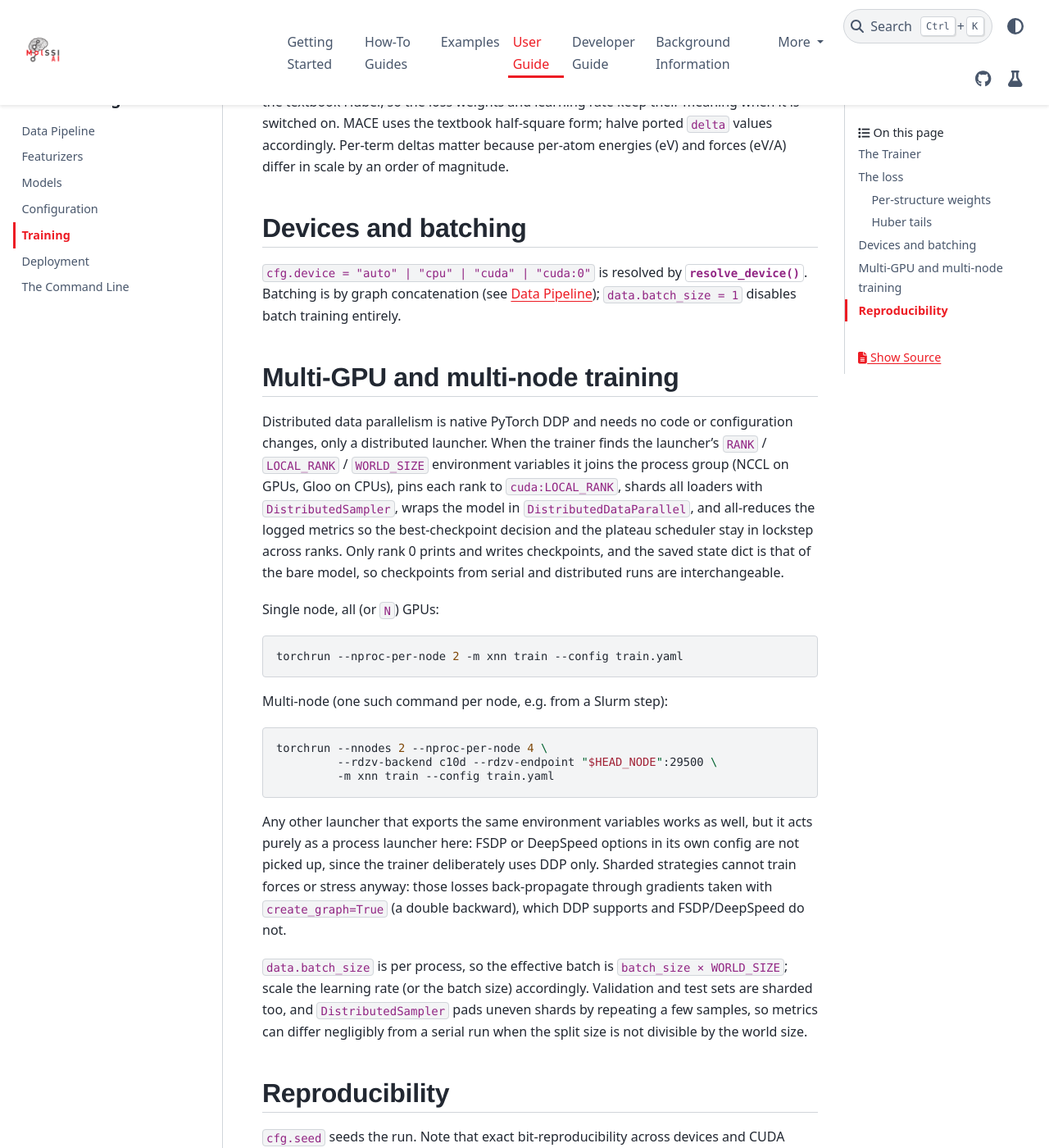
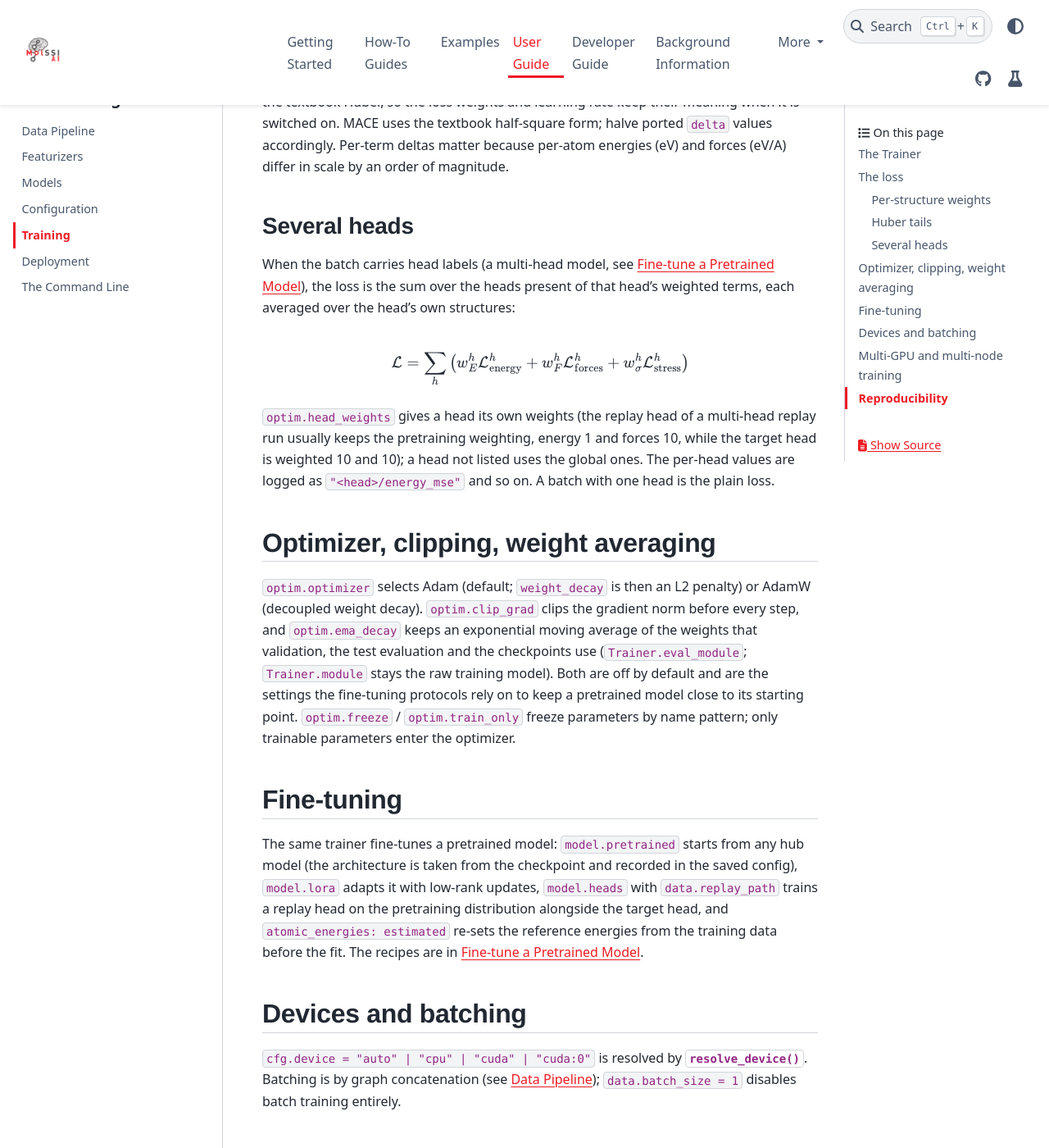
Before and after one commit to molssi-ai/xnn, a Sphinx documentation site: the page built from docs/user_guide/training.rst, in a window 1280 px wide and 1400 px high, scrolled down 2458 px. Shown: the whole window at 82% size. Built offline with Sphinx 7.4.7 and the PyData theme 0.15.4, drawn with Linux system fonts in a browser that asks for light colours; pages that are not in the unit, such as notebooks, are missing from menus.

Commit message:
adds docs for finetuning

```diff
--- a/docs/examples/index.rst
+++ b/docs/examples/index.rst
@@ -85,6 +85,11 @@ the MACE and AIMNet2 **foundation models** in action:
 ``MACE.from_foundation()`` call and runs the butane torsion profile
 against OPLS-AA, the water dimer against CCSD(T)/CBS, and a
 ``Trainer`` fine-tune to a new DFT reference (rMD17 malonaldehyde);
+``mace_finetuning_strategies.ipynb`` compares the fine-tuning strategies
+(naive, readout-only, LoRA, multi-head pseudolabel replay) of the same
+foundation model on 50 rMD17 ethanol structures, with the model-aware
+reference-energy reestimation and the drift away from the foundation model
+on other molecules;
 ``mace_foundation_materials.ipynb`` screens equations of state (Si, Al,
 NaCl) across the MACE-MP generations (MP-0, MPA-0, OMAT-0);
 ``aimnet2_foundation_molecules.ipynb`` loads the published AIMNet2 models
--- /dev/null
+++ b/docs/how_tos/finetune_a_model.rst
@@ -0,0 +1,173 @@
+.. _howto-finetune:
+
+******************************
+Fine-tune a Pretrained Model
+******************************
+
+Every fine-tuning strategy of the MACE fine-tuning protocols is available
+for xnn models through the ordinary training config and the
+:mod:`xnn.common.finetune` tools: naive fine-tuning, layer freezing, LoRA,
+multi-head replay (with original or pseudolabelled replay data) and the
+reference-energy estimators. The strategies apply to every model that
+declares its readout (MACE, NequIP, Allegro, CACE, AIMNet2, SchNet,
+PhysNet, BAMBOO, HDNNP/ANI); the classical force fields have no readout
+and no linear layers to adapt. ``examples/gnn/mace/mace_finetuning_strategies.ipynb``
+runs the strategies side by side on a MACE-OFF23 foundation model.
+
+Start from any pretrained model
+===============================
+
+``model.pretrained`` names anything :func:`~xnn.common.models.from_pretrained`
+loads (a registered foundation model, a trainer checkpoint, a portable model
+directory, a URL or a Zenodo DOI). The architecture comes from the
+checkpoint; the config only needs the model's cutoff and the fine-tuning
+options:
+
+.. code-block:: yaml
+
+   model:
+     pretrained: mace-off23-small     # or runs/exp/best.pt, a directory, a DOI
+     cutoff: 5.0                      # must equal the checkpoint's
+     dtype: float32                   # optional cast of the weights
+     atomic_energies: estimated       # re-set the E0s from the training data
+
+   data:
+     train_path: ethanol_train.xyz
+     batch_size: 5
+
+   optim:
+     lr: 1.0e-3
+     epochs: 200
+     energy_weight: 10.0
+     force_weight: 10.0
+     weight_decay: 0.0
+     ema_decay: 0.999
+     clip_grad: 1.0
+     optimizer: adamw
+
+This is naive fine-tuning: every weight trains. The checkpoint written by
+the trainer records the resolved architecture, so it rebuilds from its
+weights alone, and loads back with ``from_pretrained("runs/exp/best.pt")``.
+
+Reference energies
+==================
+
+A fine-tuning set computed at another level of theory differs from the
+pretraining labels mostly by per-element constants, so the reference
+energies are re-set before the fit. ``atomic_energies: estimated`` solves
+for the per-element corrections that align the *pretrained model's
+predictions* with the new energies (the model-aware reestimation of
+Tompa *et al.*); ``atomic_energies: average`` fits the energies to the
+compositions alone; a ``{Z: E0}`` mapping sets explicit values (for example
+isolated-atom energies at the new level of theory). From Python:
+
+.. code-block:: python
+
+   from xnn.common.finetune import estimate_atomic_energies, set_atomic_energies
+
+   e0 = estimate_atomic_energies(model, train_structures)   # {Z: E0}
+   set_atomic_energies(model, e0)
+
+Freeze layers
+=============
+
+``optim.freeze`` and ``optim.train_only`` take ``fnmatch`` patterns of
+parameter names (as printed by ``model.named_parameters()``, with the
+``model.`` prefix of the force wrapper):
+
+.. code-block:: yaml
+
+   optim:
+     train_only: ["*readouts*", "*atom_ref*"]      # readout-only fine-tuning
+     # or
+     freeze: ["model.node_embedding*", "model.interactions.0.*"]
+
+LoRA
+====
+
+``model.lora`` freezes the pretrained weights and trains low-rank updates of
+every linear layer, including the equivariant ones (block by block per
+irrep, so equivariance is kept):
+
+.. code-block:: yaml
+
+   model:
+     pretrained: mace-off23-small
+     cutoff: 5.0
+     lora: {rank: 4, alpha: 1.0}       # or lora: 16; trainable: ["*atom_ref*"] keeps the E0s free
+   optim:
+     lr: 1.0e-2                        # LoRA tolerates a ten times larger learning rate
+     ema_decay: 0.99
+     clip_grad: 10.0
+
+The adapted model computes exactly what the pretrained one did until the
+updates are trained. Its checkpoints keep the adapters (``lora_in`` /
+``lora_out`` parameters); ``from_pretrained``, ``xnn export`` and ``xnn mdi``
+fold them into the base weights, so a deployed LoRA model has the original
+architecture and inference cost. From Python,
+:func:`~xnn.common.finetune.inject_lora` and
+:func:`~xnn.common.finetune.merge_lora` do the same on a model object.
+
+Multi-head replay
+=================
+
+Multi-head replay trains the target data on one readout head and a replay
+set of the pretraining distribution on another, over one shared trunk, so
+the model keeps the foundation model's behaviour away from the target data.
+Head 0 keeps the pretrained readout and reference energies; the other heads
+start as copies of it:
+
+.. code-block:: yaml
+
+   model:
+     pretrained: mace-mp-0-small
+     cutoff: 6.0
+     heads: {pt_head: null, Default: {atomic_energies: estimated}}
+
+   data:
+     train_path: target.xyz           # trains the Default head
+     replay_path: mptrj_subset.xyz    # trains pt_head
+     replay_filter: subset            # keep replay structures made of the target's elements
+     replay_samples: 2000             # random subsample (seeded)
+     replay_pseudolabel: true         # label the replay set with the pretrained model
+
+   optim:
+     lr: 1.0e-4
+     energy_weight: 10.0
+     force_weight: 10.0
+     head_weights: {pt_head: {energy_weight: 1.0, force_weight: 10.0}}
+     ema_decay: 0.9999
+     clip_grad: 1.0
+
+The loss sums every head's terms, each averaged over that head's own
+structures, with ``head_weights`` giving a head its own energy, force and
+stress weights. Replay structures with their original labels are the
+replay-fine-tuning protocol; with ``replay_pseudolabel`` any structurally
+diverse set serves, and the replay head reproduces the pretrained model.
+Combine ``heads`` with ``lora`` for multi-head LoRA. From Python:
+
+.. code-block:: python
+
+   from xnn.common.finetune import MultiHead, pseudolabel, select_replay
+
+   model = from_pretrained("mace-mp-0-small", wrap=False)
+   multi = MultiHead(model, ["pt_head", "Default"])
+   replay = pseudolabel(multi, select_replay(candidates, species_of(target), n=2000))
+   multi.label(target, "Default"); multi.label(replay, "pt_head")
+
+A multi-head checkpoint is served one head at a time:
+``from_pretrained(path, head="Default")``, ``xnn export --head Default``,
+``xnn mdi --head Default``; ``multi.select("Default")`` returns the plain
+single-head potential in Python. ``torchrun`` data-parallel training works
+as for any other model (a batch missing one head is handled).
+
+Hyperparameters
+===============
+
+The settings that the fine-tuning study of Tompa *et al.* found stable, as
+xnn options: ``weight_decay: 0.0`` for every method; constant target loss
+weights (``energy_weight: 10, force_weight: 10``) rather than a two-stage
+schedule; ``lr`` of 1e-3 (naive, freezing), 1e-2 (LoRA) and 1e-4
+(multi-head replay); ``ema_decay`` 0.999, 0.99 and 0.9999 with ``clip_grad``
+1, 10 and 1 respectively; the replay head at ``energy_weight: 1,
+force_weight: 10``.
--- a/docs/how_tos/index.rst
+++ b/docs/how_tos/index.rst
@@ -17,6 +17,7 @@ see :ref:`background`, and for complete reference information see the
    pretrained_models
    fast_paths
    train_a_model
+   finetune_a_model
    benchmark_models
    use_upstream_configs
    ase_md
--- a/docs/user_guide/training.rst
+++ b/docs/user_guide/training.rst
@@ -119,6 +119,46 @@ uses the textbook half-square form; halve ported ``delta`` values
 accordingly. Per-term deltas matter because per-atom energies (eV) and
 forces (eV/A) differ in scale by an order of magnitude.
 
+Several heads
+-------------
+When the batch carries head labels (a multi-head model, see
+:ref:`howto-finetune`), the loss is the sum over the heads present of that
+head's weighted terms, each averaged over the head's own structures:
+
+.. math::
+
+   \mathcal{L} = \sum_h \big( w_E^h \mathcal{L}_\text{energy}^h
+                 + w_F^h \mathcal{L}_\text{forces}^h
+                 + w_\sigma^h \mathcal{L}_\text{stress}^h \big)
+
+``optim.head_weights`` gives a head its own weights (the replay head of a
+multi-head replay run usually keeps the pretraining weighting, energy 1 and
+forces 10, while the target head is weighted 10 and 10); a head not listed
+uses the global ones. The per-head values are logged as
+``"<head>/energy_mse"`` and so on. A batch with one head is the plain loss.
+
+Optimizer, clipping, weight averaging
+=====================================
+``optim.optimizer`` selects Adam (default; ``weight_decay`` is then an L2
+penalty) or AdamW (decoupled weight decay). ``optim.clip_grad`` clips the
+gradient norm before every step, and ``optim.ema_decay`` keeps an exponential
+moving average of the weights that validation, the test evaluation and the
+checkpoints use (``Trainer.eval_module``; ``Trainer.module`` stays the raw
+training model). Both are off by default and are the settings the
+fine-tuning protocols rely on to keep a pretrained model close to its
+starting point. ``optim.freeze`` / ``optim.train_only`` freeze parameters by
+name pattern; only trainable parameters enter the optimizer.
+
+Fine-tuning
+===========
+The same trainer fine-tunes a pretrained model: ``model.pretrained`` starts
+from any hub model (the architecture is taken from the checkpoint and
+recorded in the saved config), ``model.lora`` adapts it with low-rank
+updates, ``model.heads`` with ``data.replay_path`` trains a replay head on
+the pretraining distribution alongside the target head, and
+``atomic_energies: estimated`` re-sets the reference energies from the
+training data before the fit. The recipes are in :ref:`howto-finetune`.
+
 Devices and batching
 ====================
 ``cfg.device = "auto" | "cpu" | "cuda" | "cuda:0"`` is resolved by
```
Also changed, not shown: other parts of docs/examples/index.rst (+1 -0 lines), docs/user_guide/configuration.rst (+22 -1 lines).
